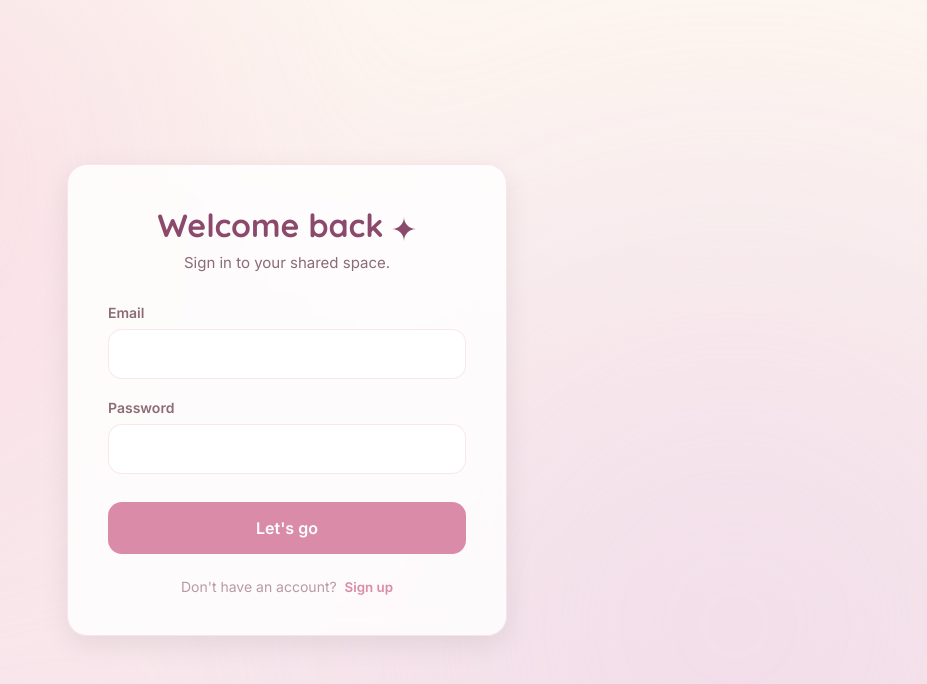
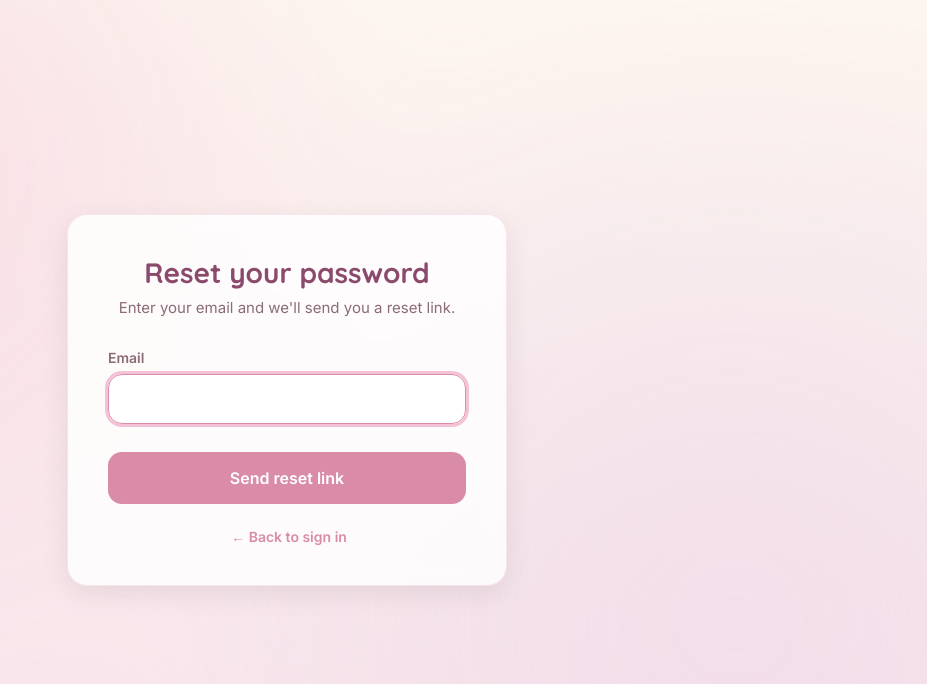
Before and after one commit to aditya0548/our-wall, a React (Vite) app: page /forgot-password in a window 1280 px wide. Before the commit this address led to /login. Shown: the top 684 px of the page, without its empty margins (353-1280 px from the left). Built offline with nearby package versions, Linux system fonts and the light colour scheme; no server answers.

Commit message:
add vercel.json for SPA routing

```diff
--- a/src/App.jsx
+++ b/src/App.jsx
@@ -2,6 +2,8 @@ import { BrowserRouter, Routes, Route, Navigate } from 'react-router-dom';
 import { useEffect, useState } from 'react';
 import { supabase } from './supabaseClient';
 import Login from './pages/Login';
+import ForgotPassword from './pages/ForgotPassword';
+import ResetPassword from './pages/ResetPassword';
 import Home from './pages/Home';
 import Setup from './pages/Setup';
 import { ThemeProvider } from './theme/ThemeProvider';
@@ -34,6 +36,8 @@ function App() {
       <BrowserRouter>
         <Routes>
           <Route path="/login" element={!session ? <Login /> : <Navigate to="/" replace />} />
+          <Route path="/forgot-password" element={!session ? <ForgotPassword /> : <Navigate to="/" replace />} />
+          <Route path="/reset-password" element={<ResetPassword />} />
           <Route path="/setup" element={session ? <Setup session={session} /> : <Navigate to="/login" replace />} />
           <Route path="/" element={session ? <Home session={session} /> : <Navigate to="/login" replace />} />
           <Route path="*" element={<Navigate to="/" replace />} />
--- /dev/null
+++ b/src/pages/ForgotPassword.jsx
@@ -0,0 +1,100 @@
+import { useState } from 'react';
+import { Link } from 'react-router-dom';
+import { supabase } from '../supabaseClient';
+import { Loader2 } from 'lucide-react';
+import '../styles/auth.css';
+
+export default function ForgotPassword() {
+  const [email, setEmail] = useState('');
+  const [loading, setLoading] = useState(false);
+  const [error, setError] = useState('');
+  const [success, setSuccess] = useState(false);
+
+  const handleSubmit = async (e) => {
+    e.preventDefault();
+    setError('');
+
+    if (!email || !/^\S+@\S+\.\S+$/.test(email)) {
+      setError('Please enter a valid email address.');
+      return;
+    }
+
+    setLoading(true);
+
+    try {
+      const { error: apiError } = await supabase.auth.resetPasswordForEmail(email, {
+        redirectTo: 'https://our-wall-neon.vercel.app/reset-password',
+      });
+
+      if (apiError) throw apiError;
+
+      setSuccess(true);
+    } catch (err) {
+      console.error(err);
+      if (err.message && err.message.toLowerCase().includes('not found')) {
+         // Treat as success to prevent enumeration
+         setSuccess(true);
+      } else {
+         setError('Something went wrong. Please try again.');
+      }
+    } finally {
+      setLoading(false);
+    }
+  };
+
+  return (
+    <div className="auth-container">
+      <div className="auth-card">
+        {success ? (
+          <>
+            <div className="auth-header">
+              <h1 className="auth-title display-font" style={{ fontSize: '28px' }}>Check your email</h1>
+              <p className="auth-subtitle">
+                We sent a reset link to <strong>{email}</strong>. Click it to set a new password.
+              </p>
+            </div>
+            <div className="auth-footer" style={{ marginTop: '32px' }}>
+              <Link to="/login" className="auth-toggle-btn">Back to sign in</Link>
+            </div>
+          </>
+        ) : (
+          <>
+            <div className="auth-header">
+              <h1 className="auth-title display-font" style={{ fontSize: '28px' }}>Reset your password</h1>
+              <p className="auth-subtitle">Enter your email and we'll send you a reset link.</p>
+            </div>
+
+            <form className="auth-form" onSubmit={handleSubmit} noValidate>
+              <div className="input-group">
+                <label className="input-label">Email</label>
+                <input
+                  type="email"
+                  className="auth-input"
+                  value={email}
+                  onChange={(e) => setEmail(e.target.value)}
+                  disabled={loading}
+                  autoFocus
+                />
+              </div>
+
+              {error && (
+                <div className="auth-error-banner">
+                  {error}
+                </div>
+              )}
+
+              <button type="submit" className="auth-button" disabled={loading}>
+                {loading && <Loader2 size={18} className="animate-spin" style={{ animation: 'spin 1s linear infinite' }} />}
+                {loading ? 'Sending...' : 'Send reset link'}
+              </button>
+            </form>
+
+            <div className="auth-footer">
+              <Link to="/login" className="auth-toggle-btn">← Back to sign in</Link>
+            </div>
+          </>
+        )}
+      </div>
+    </div>
+  );
+}
--- a/src/pages/Login.jsx
+++ b/src/pages/Login.jsx
@@ -1,4 +1,5 @@
 import { useState } from 'react';
+import { Link } from 'react-router-dom';
 import { supabase } from '../supabaseClient';
 import { Loader2 } from 'lucide-react';
 import Sparkle from '../components/Sparkle';
@@ -134,6 +135,12 @@ export default function Login() {
           </button>
         </form>
 
+        {mode === 'signin' && (
+          <Link to="/forgot-password" className="auth-forgot-link">
+            Forgot password?
+          </Link>
+        )}
+
         <div className="auth-footer">
           {mode === 'signin' ? "Don't have an account? " : "Already have an account? "}
           <button className="auth-toggle-btn" onClick={toggleMode} type="button" disabled={loading}>
--- /dev/null
+++ b/src/pages/ResetPassword.jsx
@@ -0,0 +1,161 @@
+import { useState, useEffect } from 'react';
+import { Link, useNavigate } from 'react-router-dom';
+import { supabase } from '../supabaseClient';
+import { Loader2, Eye, EyeOff } from 'lucide-react';
+import '../styles/auth.css';
+
+export default function ResetPassword() {
+  const [password, setPassword] = useState('');
+  const [confirmPassword, setConfirmPassword] = useState('');
+  const [showPassword, setShowPassword] = useState(false);
+  const [showConfirmPassword, setShowConfirmPassword] = useState(false);
+  const [loading, setLoading] = useState(false);
+  const [error, setError] = useState('');
+  const [toastMessage, setToastMessage] = useState('');
+
+  const [sessionValid, setSessionValid] = useState(true);
+  const [checkingSession, setCheckingSession] = useState(true);
+
+  const navigate = useNavigate();
+
+  useEffect(() => {
+    supabase.auth.getSession().then(({ data: { session } }) => {
+      if (!session) {
+        setSessionValid(false);
+      }
+      setCheckingSession(false);
+    });
+  }, []);
+
+  const handleSubmit = async (e) => {
+    e.preventDefault();
+    setError('');
+
+    if (password.length < 6) {
+      setError('Password must be at least 6 characters.');
+      return;
+    }
+
+    if (password !== confirmPassword) {
+      setError('Passwords do not match.');
+      return;
+    }
+
+    setLoading(true);
+
+    try {
+      const { error: apiError } = await supabase.auth.updateUser({
+        password: password
+      });
+
+      if (apiError) throw apiError;
+
+      setToastMessage('Password updated ✦');
+      setTimeout(() => {
+        navigate('/');
+      }, 2000);
+    } catch (err) {
+      console.error(err);
+      setError('Link expired. Request a new one.');
+    } finally {
+      setLoading(false);
+    }
+  };
+
+  if (checkingSession) {
+    return <div className="auth-container"><div style={{ color: 'var(--text-muted)' }}>Loading...</div></div>;
+  }
+
+  if (!sessionValid) {
+    return (
+      <div className="auth-container">
+        <div className="auth-card">
+          <div className="auth-header">
+            <h1 className="auth-title display-font" style={{ fontSize: '28px' }}>Link expired</h1>
+            <p className="auth-subtitle">This password reset link is invalid or expired. Request a new one.</p>
+          </div>
+          <div className="auth-footer" style={{ marginTop: '32px' }}>
+            <Link to="/forgot-password" className="auth-button" style={{ textDecoration: 'none' }}>Request new link</Link>
+          </div>
+        </div>
+      </div>
+    );
+  }
+
+  return (
+    <div className="auth-container">
+      <div className="auth-card">
+        <div className="auth-header">
+          <h1 className="auth-title display-font" style={{ fontSize: '28px' }}>Set a new password</h1>
+        </div>
+
+        <form className="auth-form" onSubmit={handleSubmit} noValidate>
+          <div className="input-group">
+            <label className="input-label">New password</label>
+            <div style={{ position: 'relative', display: 'flex', alignItems: 'center' }}>
+              <input
+                type={showPassword ? "text" : "password"}
+                className="auth-input"
+                style={{ width: '100%', paddingRight: '40px' }}
+                value={password}
+                onChange={(e) => setPassword(e.target.value)}
+                disabled={loading}
+              />
+              <button
+                type="button"
+                onClick={() => setShowPassword(!showPassword)}
+                style={{
+                  position: 'absolute', right: '12px',
+                  background: 'none', border: 'none', cursor: 'pointer', color: 'var(--text-muted)'
+                }}
+              >
+                {showPassword ? <EyeOff size={18} /> : <Eye size={18} />}
+              </button>
+            </div>
+          </div>
+
+          <div className="input-group">
+            <label className="input-label">Confirm new password</label>
+            <div style={{ position: 'relative', display: 'flex', alignItems: 'center' }}>
+              <input
+                type={showConfirmPassword ? "text" : "password"}
+                className="auth-input"
+                style={{ width: '100%', paddingRight: '40px' }}
+                value={confirmPassword}
+                onChange={(e) => setConfirmPassword(e.target.value)}
+                disabled={loading}
+              />
+              <button
+                type="button"
+                onClick={() => setShowConfirmPassword(!showConfirmPassword)}
+                style={{
+                  position: 'absolute', right: '12px',
+                  background: 'none', border: 'none', cursor: 'pointer', color: 'var(--text-muted)'
+                }}
+              >
+                {showConfirmPassword ? <EyeOff size={18} /> : <Eye size={18} />}
+              </button>
+            </div>
+          </div>
+
+          {error && (
+            <div className="auth-error-banner">
+              {error}
+            </div>
+          )}
+
+          <button type="submit" className="auth-button" disabled={loading}>
+            {loading && <Loader2 size={18} className="animate-spin" style={{ animation: 'spin 1s linear infinite' }} />}
+            {loading ? 'Updating...' : 'Update password'}
+          </button>
+        </form>
+      </div>
+
+      {toastMessage && (
+        <div className="toast">
+          {toastMessage}
+        </div>
+      )}
+    </div>
+  );
+}
--- a/src/styles/auth.css
+++ b/src/styles/auth.css
@@ -158,3 +158,20 @@
 .icon-transition {
   transition: opacity 150ms ease;
 }
+
+.auth-forgot-link {
+  display: block;
+  text-align: center;
+  color: var(--text-muted);
+  font-size: 14px;
+  text-decoration: none;
+  margin-top: 16px;
+  margin-bottom: -8px;
+  font-family: inherit;
+  transition: color 200ms ease;
+}
+
+.auth-forgot-link:hover {
+  text-decoration: underline;
+  color: var(--accent);
+}
```
Also changed, not shown: vercel.json (added).
